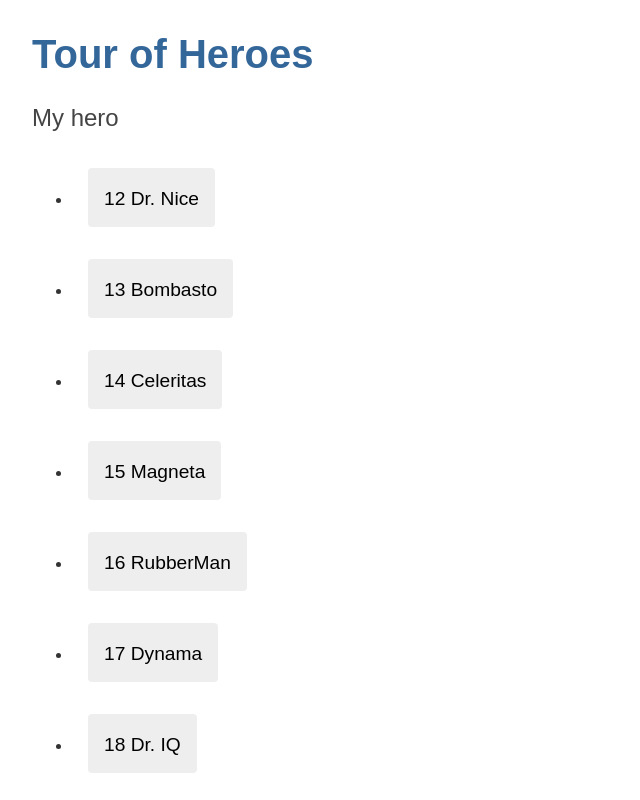
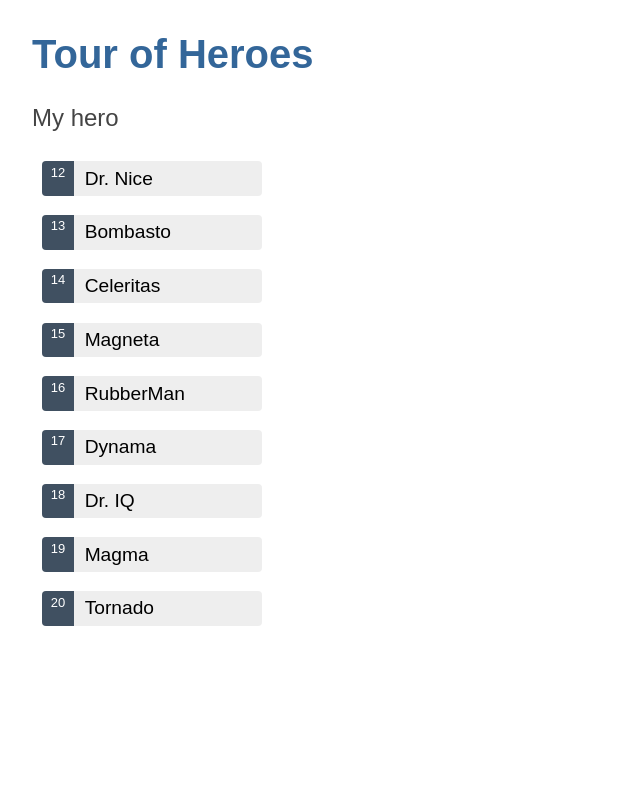
Before and after one commit to karoldeveloper/angular-test, an Angular app: page / in a window 1280 px wide. Shown: the top 800 px of the page, without its empty margins (0-640 px from the left). Built offline with nearby package versions, Linux system fonts and the light colour scheme.

Commit message:
added styles to heroes component

```diff
--- a/src/app/heroes/heroes.component.html
+++ b/src/app/heroes/heroes.component.html
@@ -10,7 +10,7 @@
 
 
 <h2> My hero</h2>
-<ul>
+<ul class="heroes">
   <li *ngFor="let hero of heroes">
     <button type="button">
       <span class="badge"> {{hero.id}} </span>
--- a/src/app/heroes/heroes.component.scss
+++ b/src/app/heroes/heroes.component.scss
@@ -0,0 +1,66 @@
+/* HeroesComponent's private CSS styles */
+
+.heroes {
+  margin: 0 0 2em 0;
+  list-style-type: none;
+  padding: 0;
+  width: 15em;
+}
+
+.heroes li {
+  display: flex;
+}
+
+.heroes button {
+  flex: 1;
+  cursor: pointer;
+  left: 0;
+  background-color: #eee;
+  margin: .5em;
+  padding: 0;
+  border-radius: 4px;
+  display: flex;
+  align-items: stretch;
+  height: 1.8em;
+}
+
+.heroes button:hover {
+  color: #2c3a41;
+  background-color: #e6e6e6;
+  left: .1em;
+}
+
+.heroes button:active {
+  background-color: #525252;
+  color: #fafafa;
+}
+
+.heroes button.selected {
+  background-color: black;
+  color: white;
+}
+
+.heroes button.selected:hover {
+  background-color: #505050;
+  color: white;
+}
+
+.heroes button.selected:active {
+  background-color: black;
+  color: white;
+}
+
+.heroes .badge {
+  display: inline-block;
+  font-size: small;
+  color: white;
+  padding: 0.8em 0.7em 0 0.7em;
+  background-color: #405061;
+  line-height: .1em;
+  margin-right: .8em;
+  border-radius: 4px 0 0 4px;
+}
+
+.heroes .name {
+  align-self: center;
+}
```
